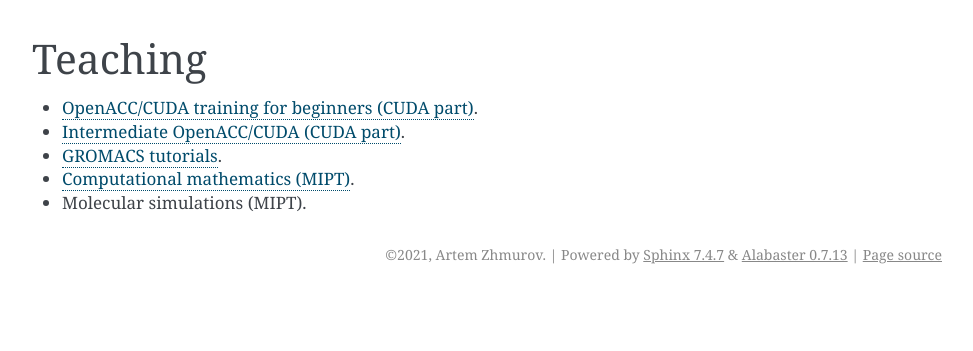
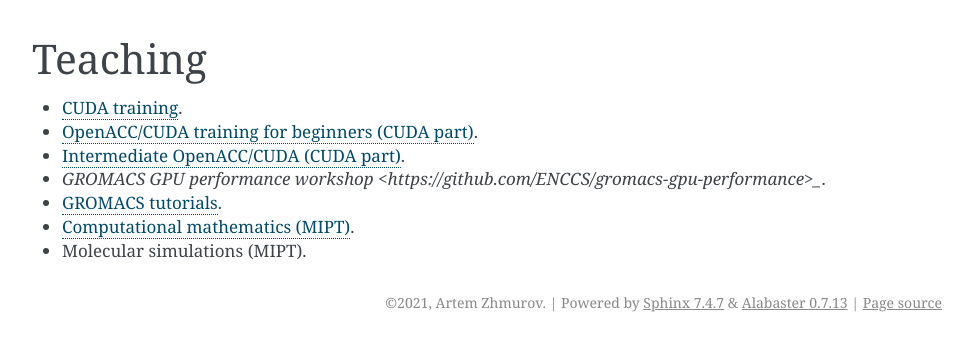
Before and after one commit to zhmurov/webpage, a Sphinx documentation site: the page built from source/teaching.rst, in a window 1280 px wide. Shown: the top 351 px of the page, without its empty margins (168-1141 px from the left). Built offline with Sphinx 7.4.7, drawn with Linux system fonts in a browser that asks for light colours.

Commit message:
Update teaching:
1. Add CUDA workshop
2. Add GROMACS GPU performance workshop

```diff
--- a/source/teaching.rst
+++ b/source/teaching.rst
@@ -1,9 +1,13 @@
 Teaching
 --------
+
+- `CUDA training <https://github.com/ENCCS/CUDA>`_.
 
 - `OpenACC/CUDA training for beginners (CUDA part) <https://enccs.github.io/OpenACC-CUDA-beginners/>`_.
 
 - `Intermediate OpenACC/CUDA (CUDA part) <https://enccs.github.io/OpenACC-CUDA-intermediate/>`_.
+
+- `GROMACS GPU performance workshop <https://github.com/ENCCS/gromacs-gpu-performance>_`.
 
 - `GROMACS tutorials <https://tutorials.gromacs.org/>`_.
 
```
